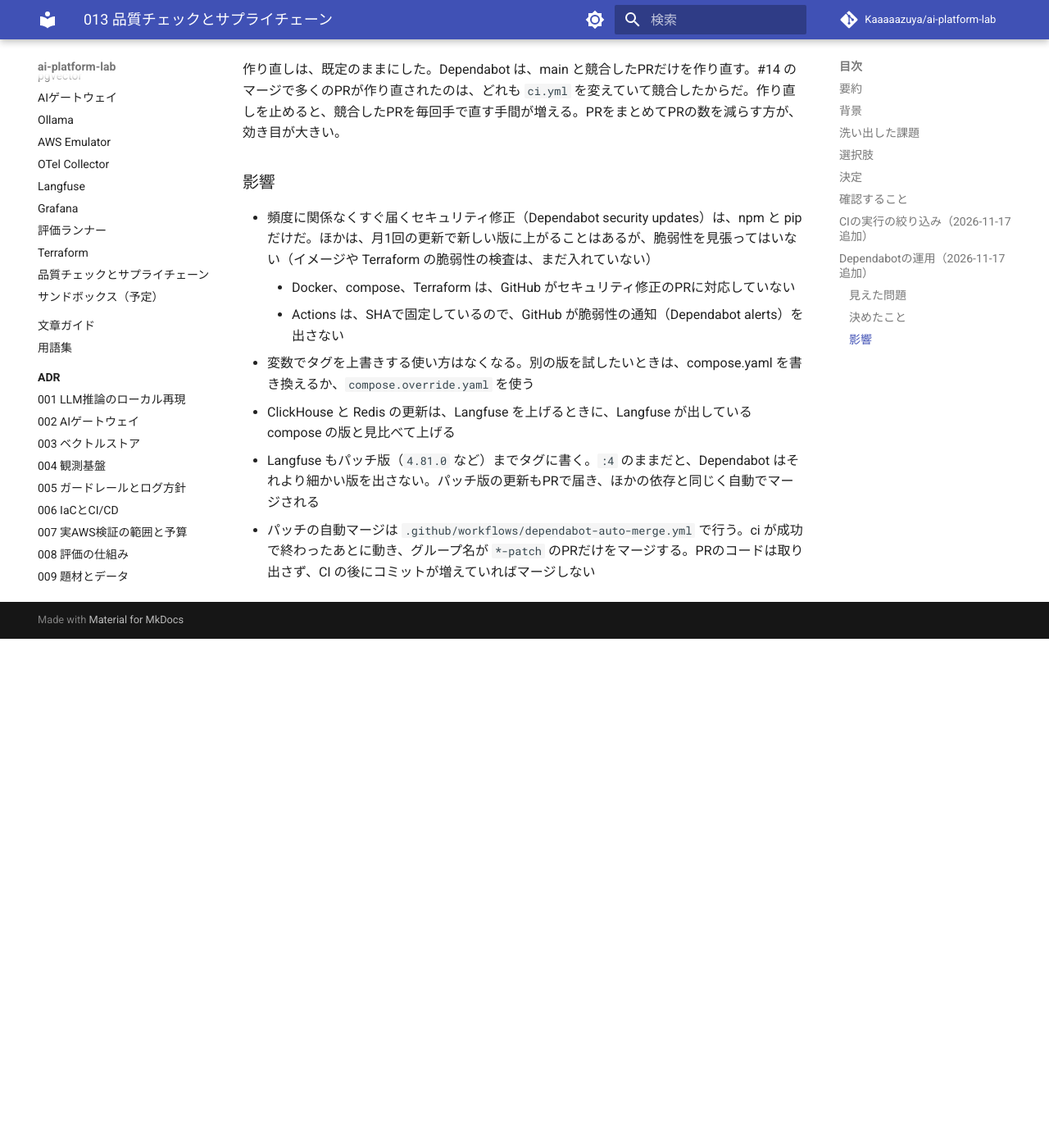
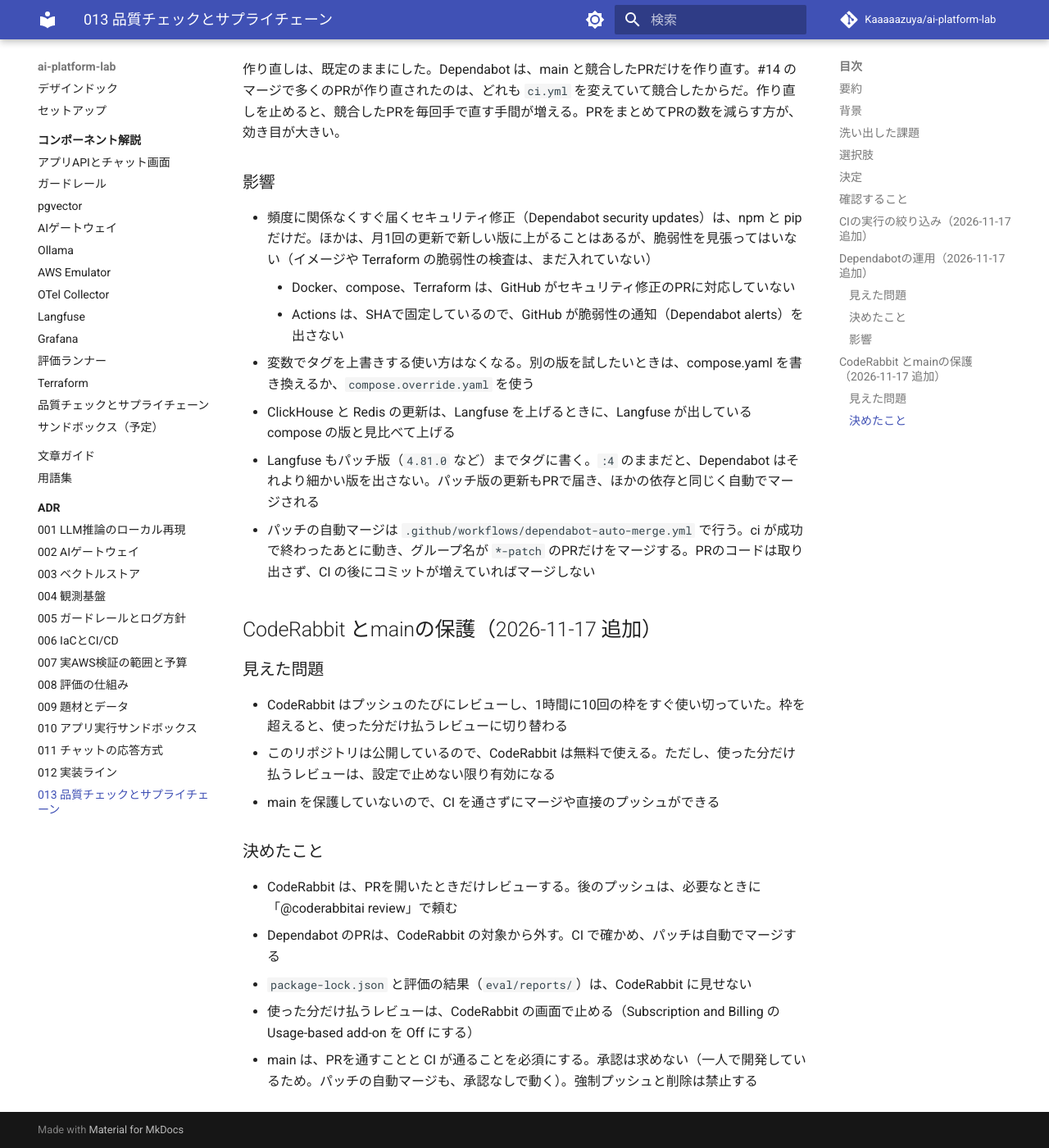
Before and after one commit to Kaaaaazuya/ai-platform-lab, an MkDocs documentation site: the page built from docs/adr/0013-dev-quality-supply-chain.md, in a window 1280 px wide and 1400 px high, scrolled down 5228 px. Shown: the whole window at 82% size. Built offline with MkDocs 1.6.1 and Material for MkDocs 9.7.7, drawn with Linux system fonts in a browser that asks for light colours; comment, search, counter and statistics services are not loaded; before the commit the page ends 6007 px from its top, so only the background shows below that.

Commit message:
chore: limit CodeRabbit reviews to keep it free
- Review only when a PR is opened; later pushes on request
- Skip Dependabot PRs, lockfiles and eval reports
- Record the CodeRabbit and main protection policy in ADR-013

Co-Authored-By: Claude Opus 5.5 <noreply@anthropic.com>
Claude-Session: https://claude.ai/code/session_01RvGuop5SsmDaHxnBm3XBxt

```diff
--- a/docs/adr/0013-dev-quality-supply-chain.md
+++ b/docs/adr/0013-dev-quality-supply-chain.md
@@ -145,3 +145,19 @@ M3までは型チェックとテスト、`terraform fmt` しかなく、リン
 - ClickHouse と Redis の更新は、Langfuse を上げるときに、Langfuse が出している compose の版と見比べて上げる
 - Langfuse もパッチ版（`4.81.0` など）までタグに書く。`:4` のままだと、Dependabot はそれより細かい版を出さない。パッチ版の更新もPRで届き、ほかの依存と同じく自動でマージされる
 - パッチの自動マージは `.github/workflows/dependabot-auto-merge.yml` で行う。ci が成功で終わったあとに動き、グループ名が `*-patch` のPRだけをマージする。PRのコードは取り出さず、CI の後にコミットが増えていればマージしない
+
+## CodeRabbit とmainの保護（2026-11-17 追加）
+
+### 見えた問題
+
+- CodeRabbit はプッシュのたびにレビューし、1時間に10回の枠をすぐ使い切っていた。枠を超えると、使った分だけ払うレビューに切り替わる
+- このリポジトリは公開しているので、CodeRabbit は無料で使える。ただし、使った分だけ払うレビューは、設定で止めない限り有効になる
+- main を保護していないので、CI を通さずにマージや直接のプッシュができる
+
+### 決めたこと
+
+- CodeRabbit は、PRを開いたときだけレビューする。後のプッシュは、必要なときに「@coderabbitai review」で頼む
+- Dependabot のPRは、CodeRabbit の対象から外す。CI で確かめ、パッチは自動でマージする
+- `package-lock.json` と評価の結果（`eval/reports/`）は、CodeRabbit に見せない
+- 使った分だけ払うレビューは、CodeRabbit の画面で止める（Subscription and Billing の Usage-based add-on を Off にする）
+- main は、PRを通すことと CI が通ることを必須にする。承認は求めない（一人で開発しているため。パッチの自動マージも、承認なしで動く）。強制プッシュと削除は禁止する
```
Also changed, not shown: .coderabbit.yaml (added, +18 -0 lines).
